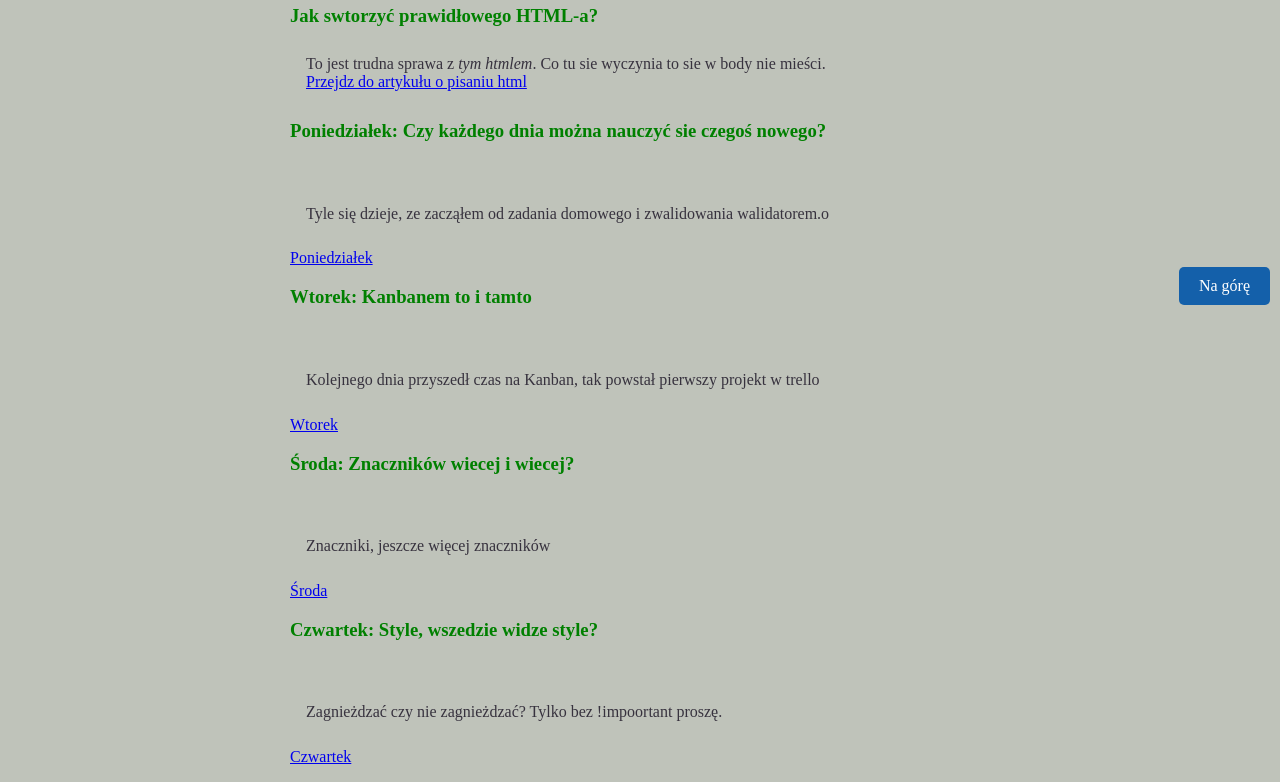
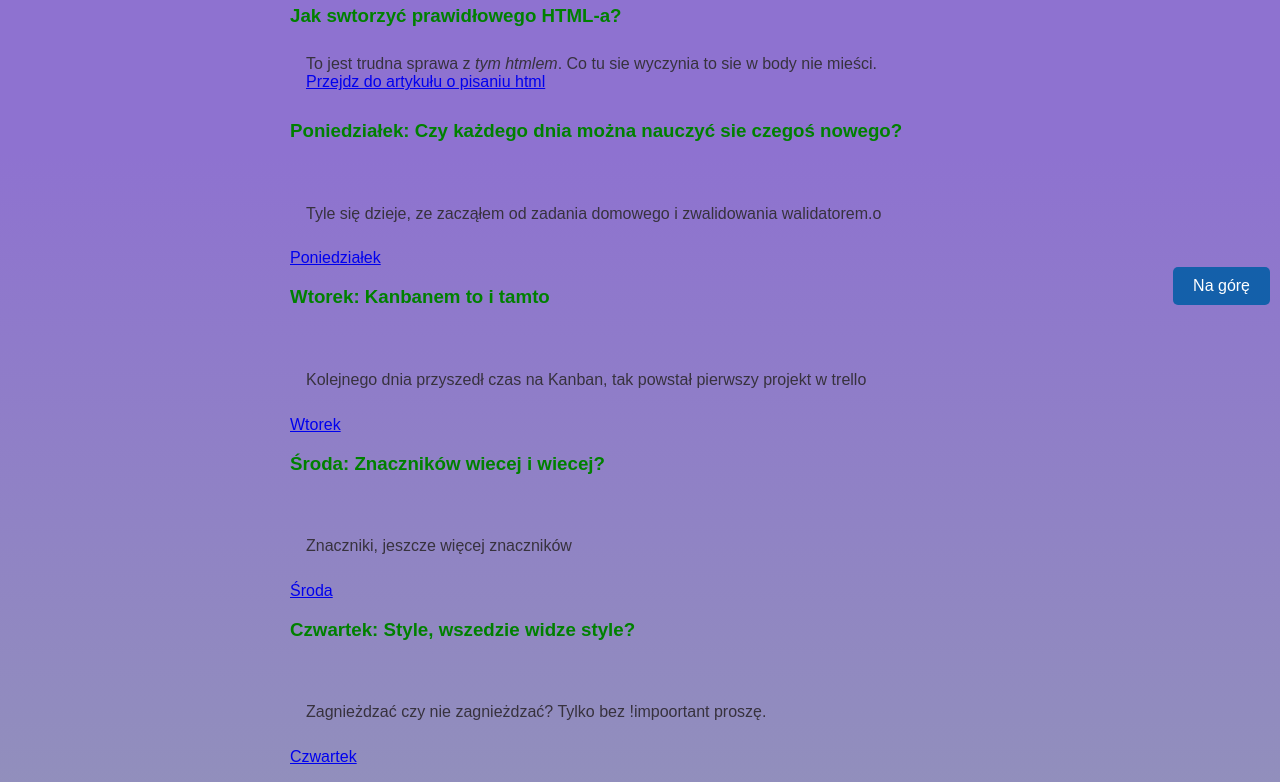
Before and after one commit to rlisewski/wtf-homepage, a plain HTML site: page index.html in a window 1280 px wide. Shown: the part 485-1267 px from the top of the page. Drawn offline with Linux system fonts and the light colour scheme.

Commit message:
M5: background and font

```diff
--- a/style.css
+++ b/style.css
@@ -8,6 +8,11 @@ html {
 
 body {
   background: #bfc3ba ;
+  min-height: 100vh;
+  background-color: rgba(142, 114, 208, 1);
+  background-image: linear-gradient(180deg, rgba(142, 114, 208, 1) 33%, rgba(149, 173, 168, 1) 100%);
+  background-size: cover;
+  font-family: Arial, Helvetica, sans-serif;
 }
 
 .about {
```
